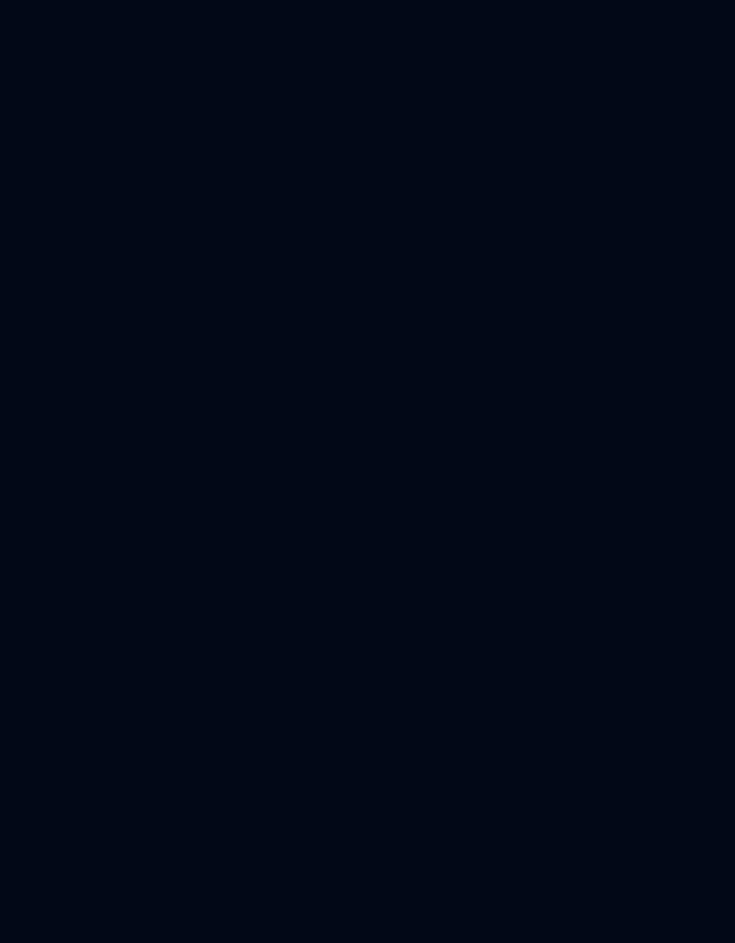
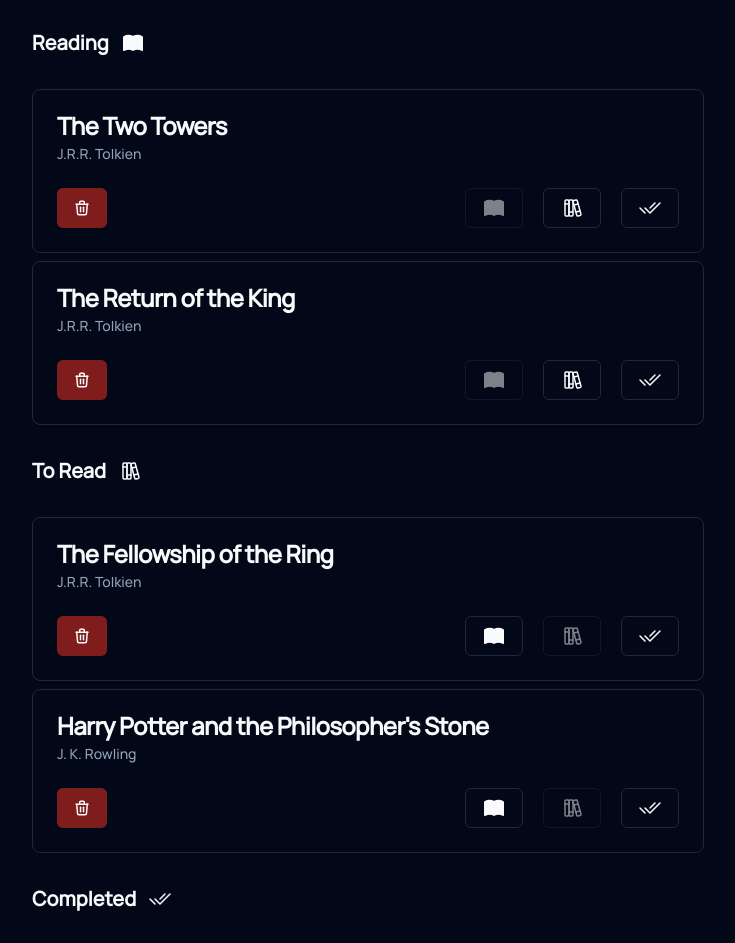
Before and after one commit to maneesha14w/listr, a React (Vite) app: page / in a window 1280 px wide. Shown: the part 489-1432 px from the top of the page, without its empty margins (272-1007 px from the left). Before the commit the page ends 800 px from the top, so only its background shows below. Built offline with nearby package versions, Linux system fonts and the light colour scheme.

Commit message:
feat: added initial books.

```diff
--- a/src/components/BookList.tsx
+++ b/src/components/BookList.tsx
@@ -84,20 +84,19 @@
 							>
 								<svg
 									xmlns="http://www.w3.org/2000/svg"
-									class="icon icon-tabler icon-tabler-book-filled"
 									width="24"
 									height="24"
 									viewBox="0 0 24 24"
-									stroke-width="1.5"
+									strokeWidth="1.5"
 									stroke="currentColor"
 									fill="none"
-									stroke-linecap="round"
-									stroke-linejoin="round"
+									strokeLinecap="round"
+									strokeLinejoin="round"
 								>
 									<path stroke="none" d="M0 0h24v24H0z" fill="none" />
 									<path
 										d="M12.088 4.82a10 10 0 0 1 9.412 .314a1 1 0 0 1 .493 .748l.007 .118v13a1 1 0 0 1 -1.5 .866a8 8 0 0 0 -8 0a1 1 0 0 1 -1 0a8 8 0 0 0 -7.733 -.148l-.327 .18l-.103 .044l-.049 .016l-.11 .026l-.061 .01l-.117 .006h-.042l-.11 -.012l-.077 -.014l-.108 -.032l-.126 -.056l-.095 -.056l-.089 -.067l-.06 -.056l-.073 -.082l-.064 -.089l-.022 -.036l-.032 -.06l-.044 -.103l-.016 -.049l-.026 -.11l-.01 -.061l-.004 -.049l-.002 -.068v-13a1 1 0 0 1 .5 -.866a10 10 0 0 1 9.412 -.314l.088 .044l.088 -.044z"
-										stroke-width="0"
+										strokeWidth="0"
 										fill="currentColor"
 									/>
 								</svg>
@@ -116,15 +115,14 @@
 							>
 								<svg
 									xmlns="http://www.w3.org/2000/svg"
-									class="icon icon-tabler icon-tabler-books"
 									width="24"
 									height="24"
 									viewBox="0 0 24 24"
-									stroke-width="1.5"
+									strokeWidth="1.5"
 									stroke="currentColor"
 									fill="none"
-									stroke-linecap="round"
-									stroke-linejoin="round"
+									strokeLinecap="round"
+									strokeLinejoin="round"
 								>
 									<path stroke="none" d="M0 0h24v24H0z" fill="none" />
 									<path d="M5 4m0 1a1 1 0 0 1 1 -1h2a1 1 0 0 1 1 1v14a1 1 0 0 1 -1 1h-2a1 1 0 0 1 -1 -1z" />
@@ -150,15 +148,14 @@
 							>
 								<svg
 									xmlns="http://www.w3.org/2000/svg"
-									class="icon icon-tabler icon-tabler-checks"
 									width="24"
 									height="24"
 									viewBox="0 0 24 24"
-									stroke-width="1.5"
+									strokeWidth="1.5"
 									stroke="currentColor"
 									fill="none"
-									stroke-linecap="round"
-									stroke-linejoin="round"
+									strokeLinecap="round"
+									strokeLinejoin="round"
 								>
 									<path stroke="none" d="M0 0h24v24H0z" fill="none" />
 									<path d="M7 12l5 5l10 -10" />
@@ -219,7 +216,27 @@
 			<DragDropContext onDragEnd={onDragEnd}>
 				{books.filter((book) => book.status === "reading").length > 0 && (
 					<>
-						<h3 className="mb-2 text-xl font-semibold">Reading</h3>
+						<h3 className="mb-2 flex items-center gap-3 text-xl font-semibold">
+							Reading
+							<svg
+								xmlns="http://www.w3.org/2000/svg"
+								width="24"
+								height="24"
+								viewBox="0 0 24 24"
+								strokeWidth="1.5"
+								stroke="currentColor"
+								fill="none"
+								strokeLinecap="round"
+								strokeLinejoin="round"
+							>
+								<path stroke="none" d="M0 0h24v24H0z" fill="none" />
+								<path
+									d="M12.088 4.82a10 10 0 0 1 9.412 .314a1 1 0 0 1 .493 .748l.007 .118v13a1 1 0 0 1 -1.5 .866a8 8 0 0 0 -8 0a1 1 0 0 1 -1 0a8 8 0 0 0 -7.733 -.148l-.327 .18l-.103 .044l-.049 .016l-.11 .026l-.061 .01l-.117 .006h-.042l-.11 -.012l-.077 -.014l-.108 -.032l-.126 -.056l-.095 -.056l-.089 -.067l-.06 -.056l-.073 -.082l-.064 -.089l-.022 -.036l-.032 -.06l-.044 -.103l-.016 -.049l-.026 -.11l-.01 -.061l-.004 -.049l-.002 -.068v-13a1 1 0 0 1 .5 -.866a10 10 0 0 1 9.412 -.314l.088 .044l.088 -.044z"
+									strokeWidth="0"
+									fill="currentColor"
+								/>
+							</svg>
+						</h3>
 						{renderDraggableBookList("reading")}
 					</>
 				)}
@@ -227,14 +244,53 @@
 			<DragDropContext onDragEnd={onDragEnd}>
 				{books.filter((book) => book.status === "saved").length > 0 && (
 					<>
-						<h3 className="mb-2 text-xl font-semibold">To Read</h3>
+						<h3 className="mb-2 flex items-center gap-3 text-xl font-semibold">
+							To Read
+							<svg
+								xmlns="http://www.w3.org/2000/svg"
+								width="24"
+								height="24"
+								viewBox="0 0 24 24"
+								strokeWidth="1.5"
+								stroke="currentColor"
+								fill="none"
+								strokeLinecap="round"
+								strokeLinejoin="round"
+							>
+								<path stroke="none" d="M0 0h24v24H0z" fill="none" />
+								<path d="M5 4m0 1a1 1 0 0 1 1 -1h2a1 1 0 0 1 1 1v14a1 1 0 0 1 -1 1h-2a1 1 0 0 1 -1 -1z" />
+								<path d="M9 4m0 1a1 1 0 0 1 1 -1h2a1 1 0 0 1 1 1v14a1 1 0 0 1 -1 1h-2a1 1 0 0 1 -1 -1z" />
+								<path d="M5 8h4" />
+								<path d="M9 16h4" />
+								<path d="M13.803 4.56l2.184 -.53c.562 -.135 1.133 .19 1.282 .732l3.695 13.418a1.02 1.02 0 0 1 -.634 1.219l-.133 .041l-2.184 .53c-.562 .135 -1.133 -.19 -1.282 -.732l-3.695 -13.418a1.02 1.02 0 0 1 .634 -1.219l.133 -.041z" />
+								<path d="M14 9l4 -1" />
+								<path d="M16 16l3.923 -.98" />
+							</svg>
+						</h3>
 						<div>{renderDraggableBookList("saved")}</div>
 					</>
 				)}
 			</DragDropContext>
 			{books.filter((book) => book.status === "complete").length > 0 && (
 				<>
-					<h3 className="mb-2 text-xl font-semibold">Completed</h3>
+					<h3 className="mb-2 flex items-center gap-3 text-xl font-semibold">
+						Completed
+						<svg
+							xmlns="http://www.w3.org/2000/svg"
+							width="24"
+							height="24"
+							viewBox="0 0 24 24"
+							strokeWidth="1.5"
+							stroke="currentColor"
+							fill="none"
+							strokeLinecap="round"
+							strokeLinejoin="round"
+						>
+							<path stroke="none" d="M0 0h24v24H0z" fill="none" />
+							<path d="M7 12l5 5l10 -10" />
+							<path d="M2 12l5 5m5 -5l5 -5" />
+						</svg>
+					</h3>
 					<div>
 						{books
 							.filter((book) => book.status === "complete")
--- a/src/store.ts
+++ b/src/store.ts
@@ -4,14 +4,81 @@
 	key: string
 	title: string
 	author_name: string[]
-	first_publish_year: string
-	number_of_pages_median: string | null
+	first_publish_year: number
+	number_of_pages_median: number | null
 	status: "complete" | "reading" | "saved"
 }
 
 interface BookState {
 	books: Book[]
 }
+
+const initialBooks: Book[] = [
+	{
+		key: "/works/OL262758W",
+		title: "The Hobbit",
+		author_name: ["J.R.R. Tolkien"],
+		first_publish_year: 1937,
+		number_of_pages_median: 312,
+		status: "complete",
+	},
+	{
+		key: "/works/OL27479W",
+		title: "The Two Towers",
+		author_name: ["J.R.R. Tolkien"],
+		first_publish_year: 1954,
+		number_of_pages_median: 440,
+		status: "reading",
+	},
+	{
+		key: "/works/OL27516W",
+		title: "The Return of the King",
+		author_name: ["J.R.R. Tolkien"],
+		first_publish_year: 1950,
+		number_of_pages_median: 482,
+		status: "reading",
+	},
+	{
+		key: "/works/OL14933414W",
+		title: "The Fellowship of the Ring",
+		author_name: ["J.R.R. Tolkien"],
+		first_publish_year: 1954,
+		number_of_pages_median: 496,
+		status: "saved",
+	},
+	{
+		key: "/works/OL8324629W",
+		title: "The Ethnic Cleansing of Palestine",
+		author_name: ["Ilan Pappé", "Luis Noriega"],
+		first_publish_year: 2006,
+		number_of_pages_median: 320,
+		status: "complete",
+	},
+	{
+		key: "/works/OL2733666W",
+		title: "The Holocaust Industry",
+		author_name: ["Norman G. Finkelstein"],
+		first_publish_year: 2000,
+		number_of_pages_median: 203,
+		status: "complete",
+	},
+	{
+		key: "/works/OL82548W",
+		title: "Harry Potter and the Order of the Phoenix",
+		author_name: ["J. K. Rowling"],
+		first_publish_year: 2003,
+		number_of_pages_median: 893,
+		status: "complete",
+	},
+	{
+		key: "/works/OL82563W",
+		title: "Harry Potter and the Philosopher's Stone",
+		author_name: ["J. K. Rowling"],
+		first_publish_year: 1997,
+		number_of_pages_median: 303,
+		status: "saved",
+	},
+]
 
 interface BookStore extends BookState {
 	addBook: (newBook: Book) => void
@@ -66,7 +133,7 @@
 		if (storedBooks) {
 			set({ books: JSON.parse(storedBooks) })
 		} else {
-			set({ books: [] })
+			set({ books: initialBooks })
 		}
 	},
 	reorderBooks: (
```
